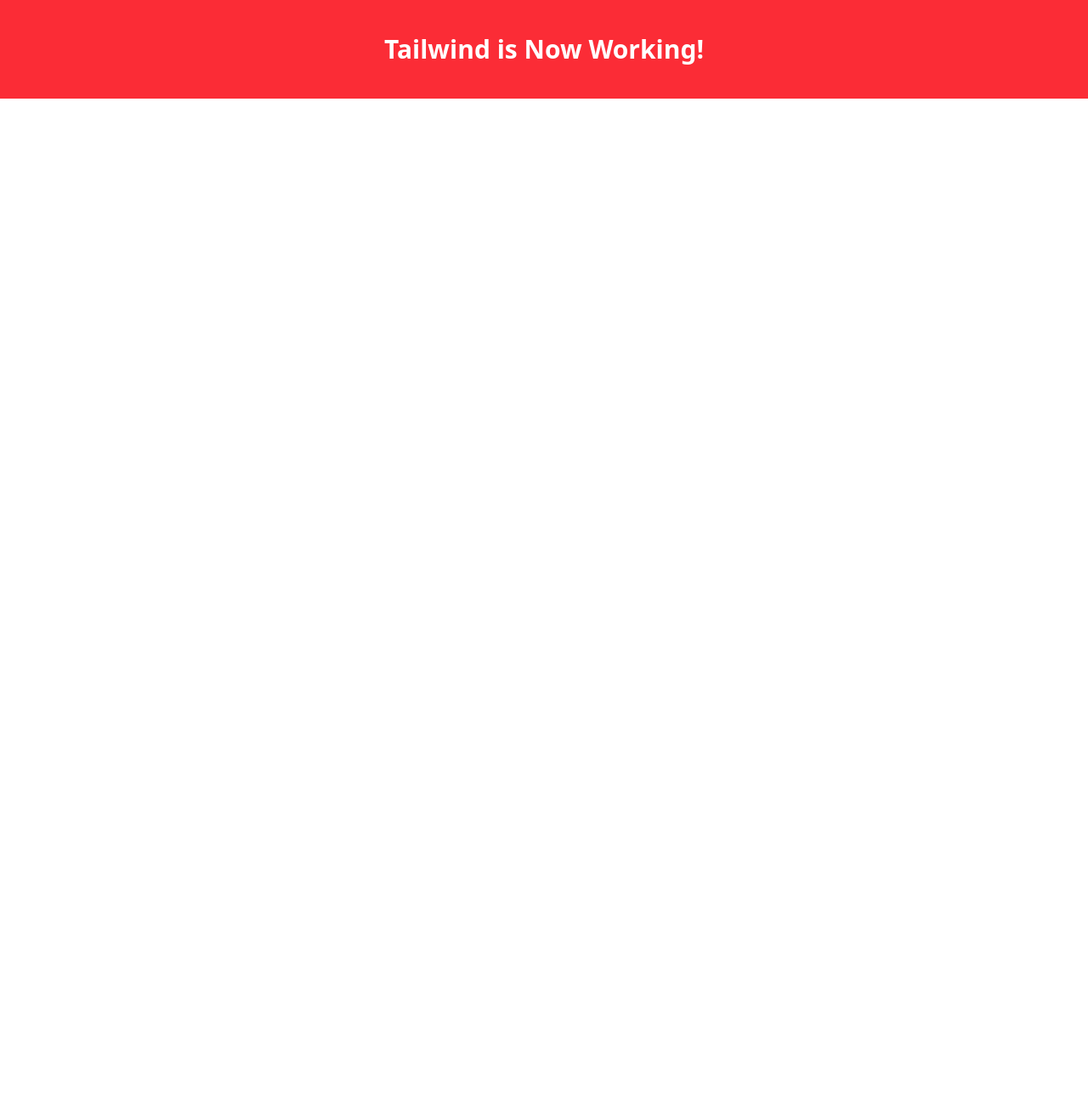
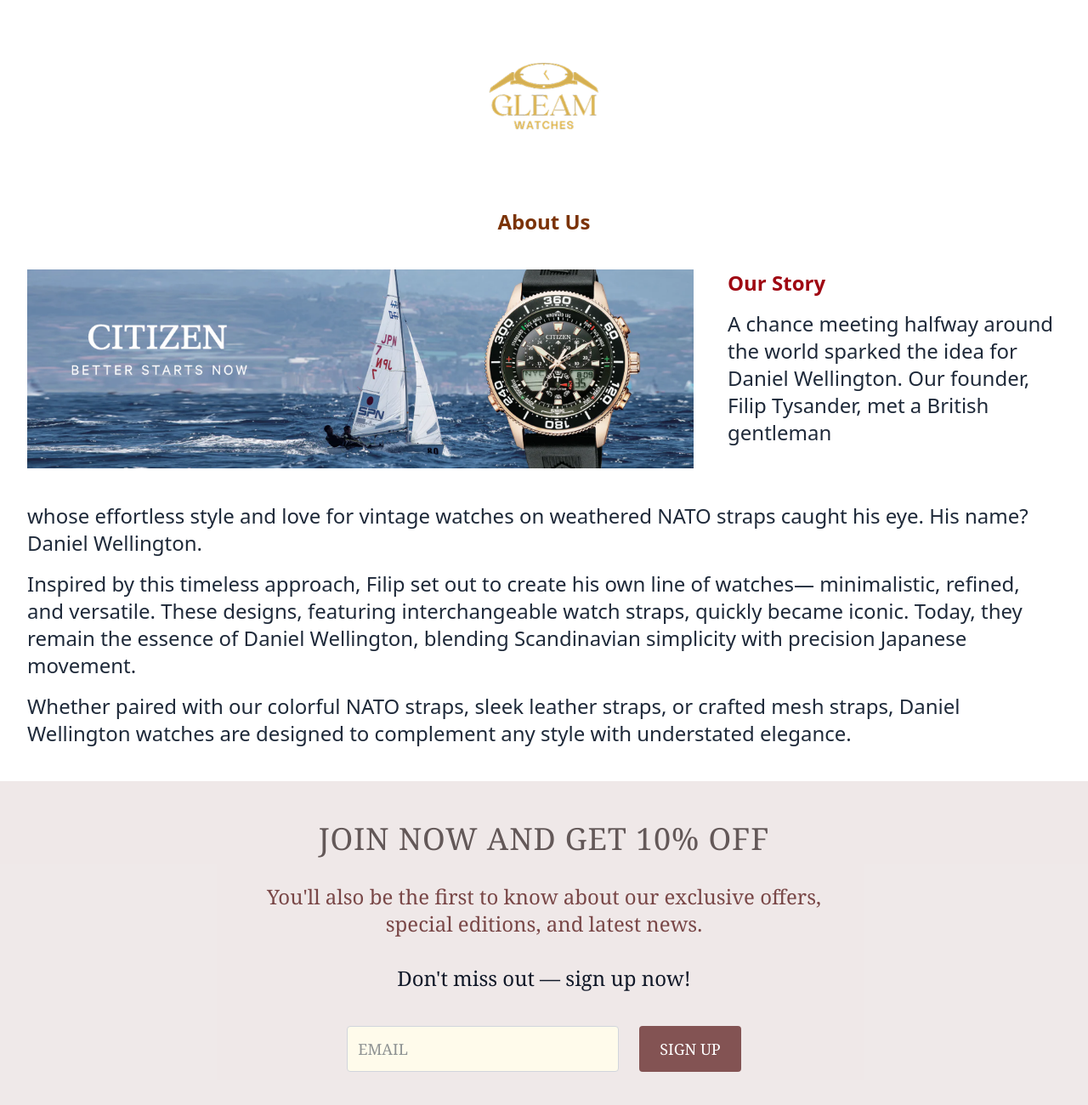
Before and after one commit to QasimFullStackDeveloper/Gleam-Watches-Ecommerce, a React (Vite) app: page / in a window 1280 px wide. Shown: the top 1300 px of the page at 85% size. Before the commit the page ends 800 px from the top, so only its background shows below. Built offline with nearby package versions, Linux system fonts and the light colour scheme.

Commit message:
initial commit

```diff
--- a/src/App.jsx
+++ b/src/App.jsx
@@ -1,9 +1,10 @@
 import './App.css';
+import AboutUs from './pages/aboutUs';
 
 function App() {
   return (
-    <div className="bg-red-500 text-white p-10 text-center text-3xl font-bold">
-      Tailwind is Now Working!
+    <div>
+      <AboutUs />
     </div>
   );
 }
--- /dev/null
+++ b/src/pages/AboutUs.jsx
@@ -0,0 +1,81 @@
+import React from "react";
+import LOGO from "/public/LOGO/GLEAM.png";
+import citizen from "/public/Citizen/citizen.png";
+
+export default function AboutUs() {
+    return (
+        <div className="bg-white font-sans text-gray-800">
+            {/* Header */}
+            <header className="text-center">
+                <img src={LOGO} alt="Gleam Watches Logo" className="mx-auto w-80" />
+                <h1 className="text-2xl text-amber-900 font-bold mt-4">About Us</h1>
+            </header>
+
+            {/* Main Content */}
+            <div className="mx-auto px-4 md:px-8 py-10 font-extralight max-w-screen-xl">
+                <div className="flex flex-col md:flex-row gap-10 items-start">
+                    {/* Watch Image */}
+                    <div className="w-full">
+                        <img
+                            src={citizen}
+                            alt="Citizen Watch Ad"
+                            className="w-full h-auto"
+                        />
+                    </div>
+
+                    {/* Right-Side Text */}
+                    <div className="w-full md:w-1/2 text-2xl space-y-4">
+                        <h2 className="text-red-800 font-bold text-2xl">Our Story</h2>
+                        <p>
+                            A chance meeting halfway around the world sparked the idea for Daniel Wellington. Our
+                            founder, Filip Tysander, met a British gentleman
+                        </p>
+                    </div>
+                </div>
+
+                {/* Bottom Text */}
+                <div className="mt-10 text-2xl space-y-4">
+                    <p> whose effortless style and love for vintage watches on weathered NATO straps caught his eye. His name? Daniel Wellington.</p>
+                    <p>
+                        Inspired by this timeless approach, Filip set out to create his own line of watches—
+                        minimalistic, refined, and versatile. These designs, featuring interchangeable watch straps,
+                        quickly became iconic. Today, they remain the essence of Daniel Wellington, blending
+                        Scandinavian simplicity with precision Japanese movement.
+                    </p>
+                    <p>
+                        Whether paired with our colorful NATO straps, sleek leather straps, or crafted mesh straps,
+                        Daniel Wellington watches are designed to complement any style with understated elegance.
+                    </p>
+                </div>
+            </div>
+
+            {/* Signup Section */}
+            <section className="bg-[rgba(98,37,37,0.1)] text-center py-12 px-4 md:px-10 space-y-8 font-serif">
+                <h2 className="text-3xl md:text-4xl text-[#635858] tracking-wide ">
+                    JOIN NOW AND GET 10% OFF
+                </h2>
+                <p className="text-xl md:text-2xl text-[#794747]">
+                    You'll also be the first to know about our exclusive offers, <br className="hidden sm:block" />
+                    special editions, and latest news.
+                </p>
+                <p className="text-xl md:text-2xl text-gray-900">
+                    Don't miss out — sign up now!
+                </p>
+
+                <form className="mt-10 mb-10 flex flex-col sm:flex-row justify-center gap-6 px-4">
+                    <input
+                        type="email"
+                        placeholder="EMAIL"
+                        className="bg-amber-50 border border-gray-300 p-3 rounded w-full sm:w-80 text-lg"
+                    />
+                    <button
+                        type="submit"
+                        className="bg-[#622525C2] text-white px-6 py-3 rounded hover:opacity-50 text-lg"
+                    >
+                        SIGN UP
+                    </button>
+                </form>
+            </section>
+        </div>
+    );
+}
```
Also changed, not shown: public/Citizen/citizen.png (added), public/LOGO/GLEAM.png (added).
